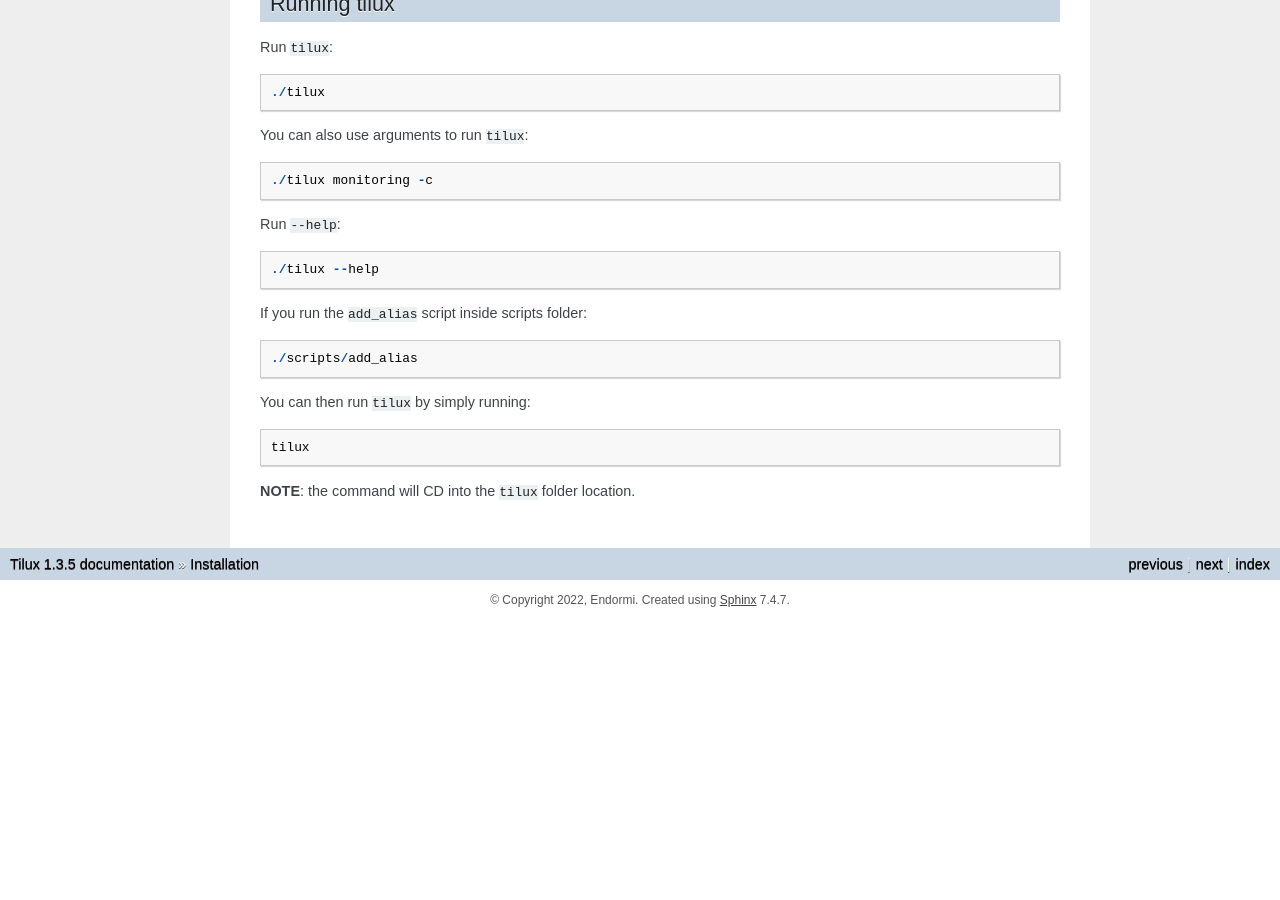
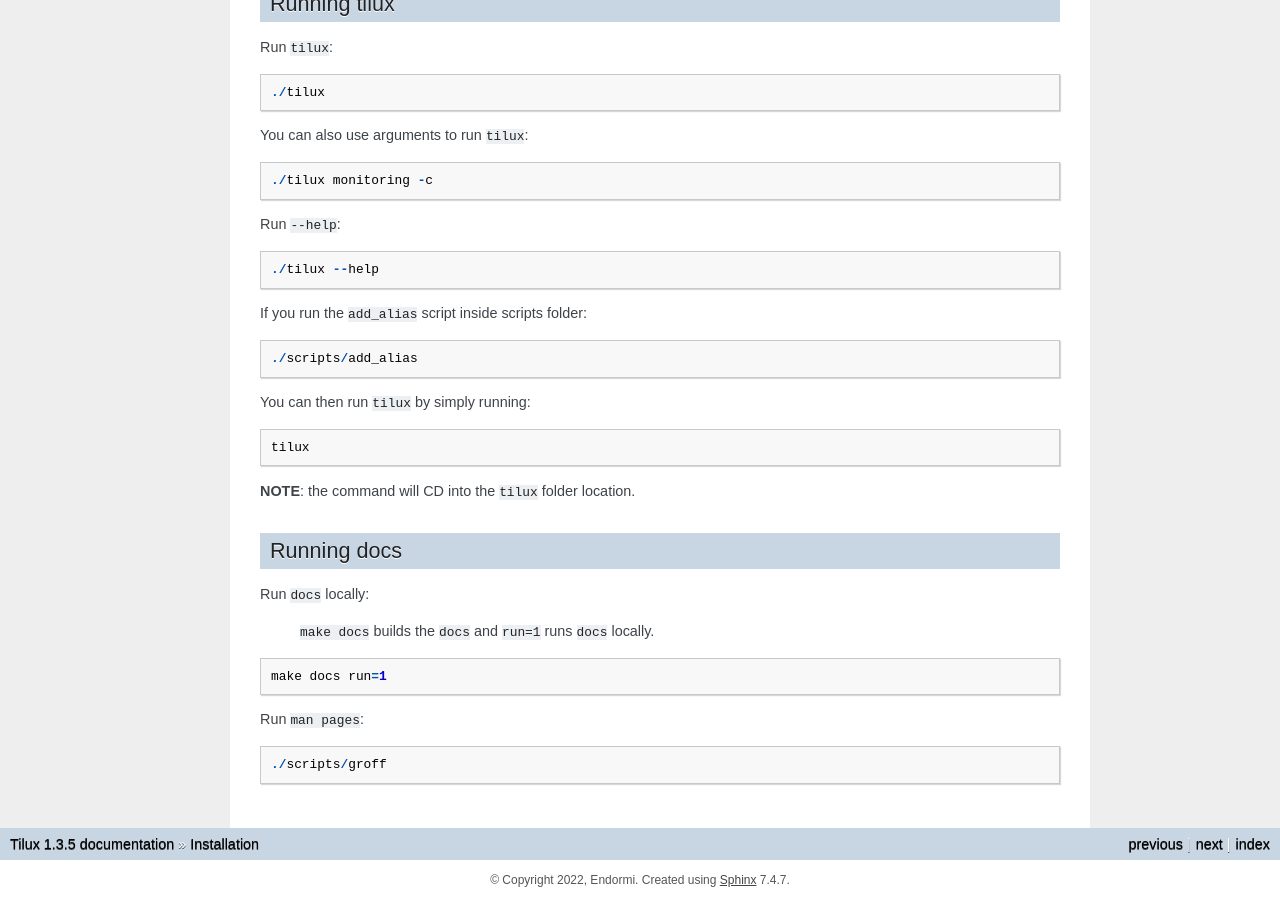
Before and after one commit to endormi/tilux, a Sphinx documentation site: the page built from docs/source/installation.md, in a window 1280 px wide and 900 px high, scrolled down 1147 px. Built offline with Sphinx 7.4.7, drawn with Linux system fonts in a browser that asks for light colours; before the commit the page ends 1767 px from its top, so only the background shows below that.

Commit message:
Add instructions to run docs locally

````diff
--- a/docs/source/installation.md
+++ b/docs/source/installation.md
@@ -97,3 +97,19 @@ tilux
 ```
 
 **NOTE**: the command will CD into the `tilux` folder location.
+
+## Running docs
+
+Run `docs` locally:
+
+> `make docs` builds the `docs` and `run=1` runs `docs` locally.
+
+```
+make docs run=1
+```
+
+Run `man pages`:
+
+```
+./scripts/groff
+```
````
Also changed, not shown: README.md (+16 -2 lines).
